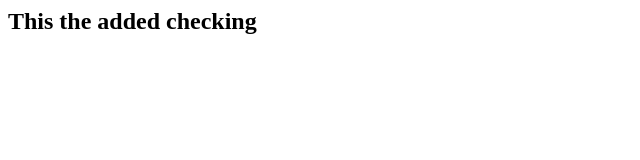
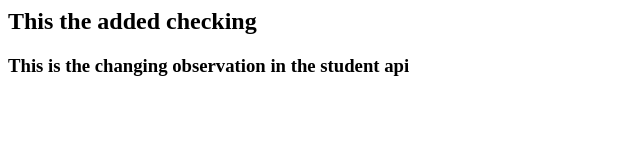
Before and after one commit to shiva586/nodejs-practice, a plain HTML site: page index.html in a window 1280 px wide. Shown: the whole page, without its empty margins (0-640 px from the left). Drawn offline with Linux system fonts and the light colour scheme.

Commit message:
changing html student api

```diff
--- a/index.html
+++ b/index.html
@@ -1 +1,2 @@
 <h2>This the added checking</h2>
+<h3>This is the changing observation in the student api</h3>
```
